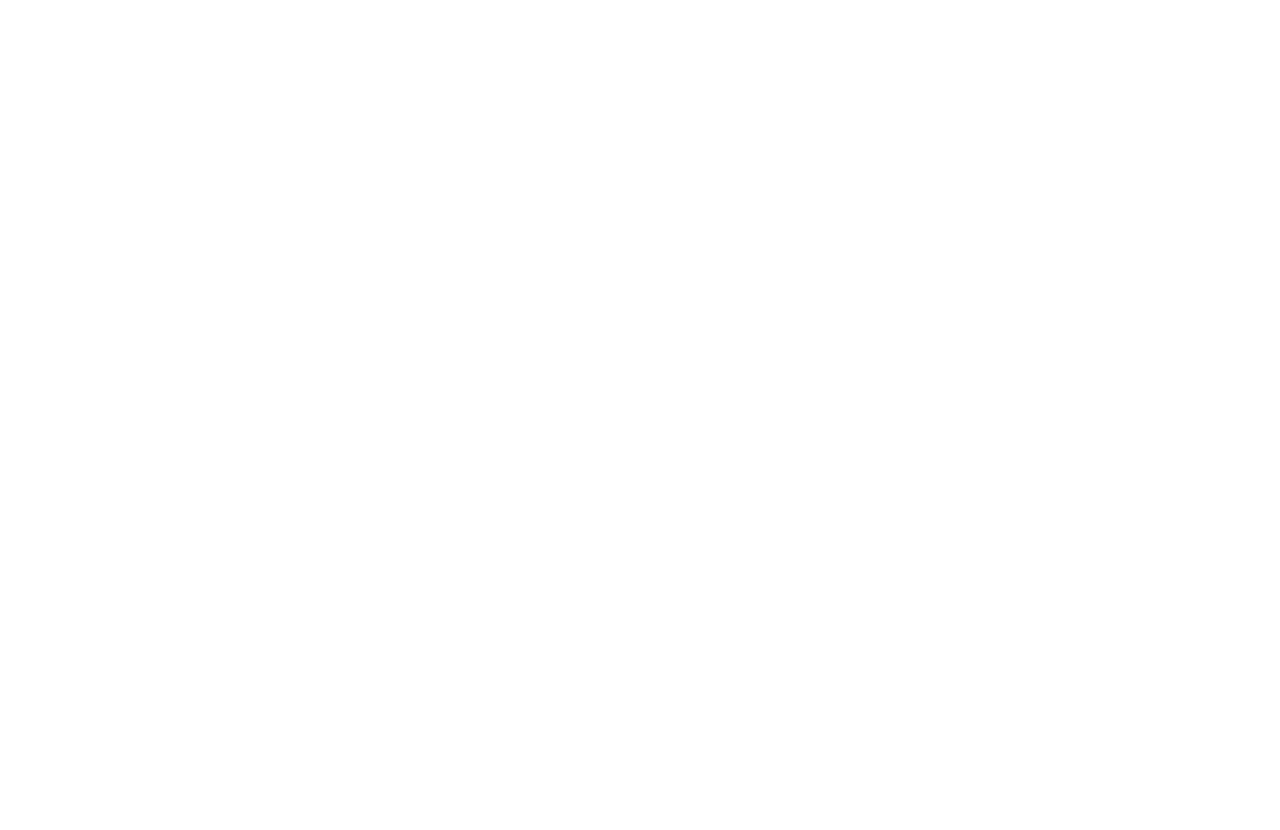
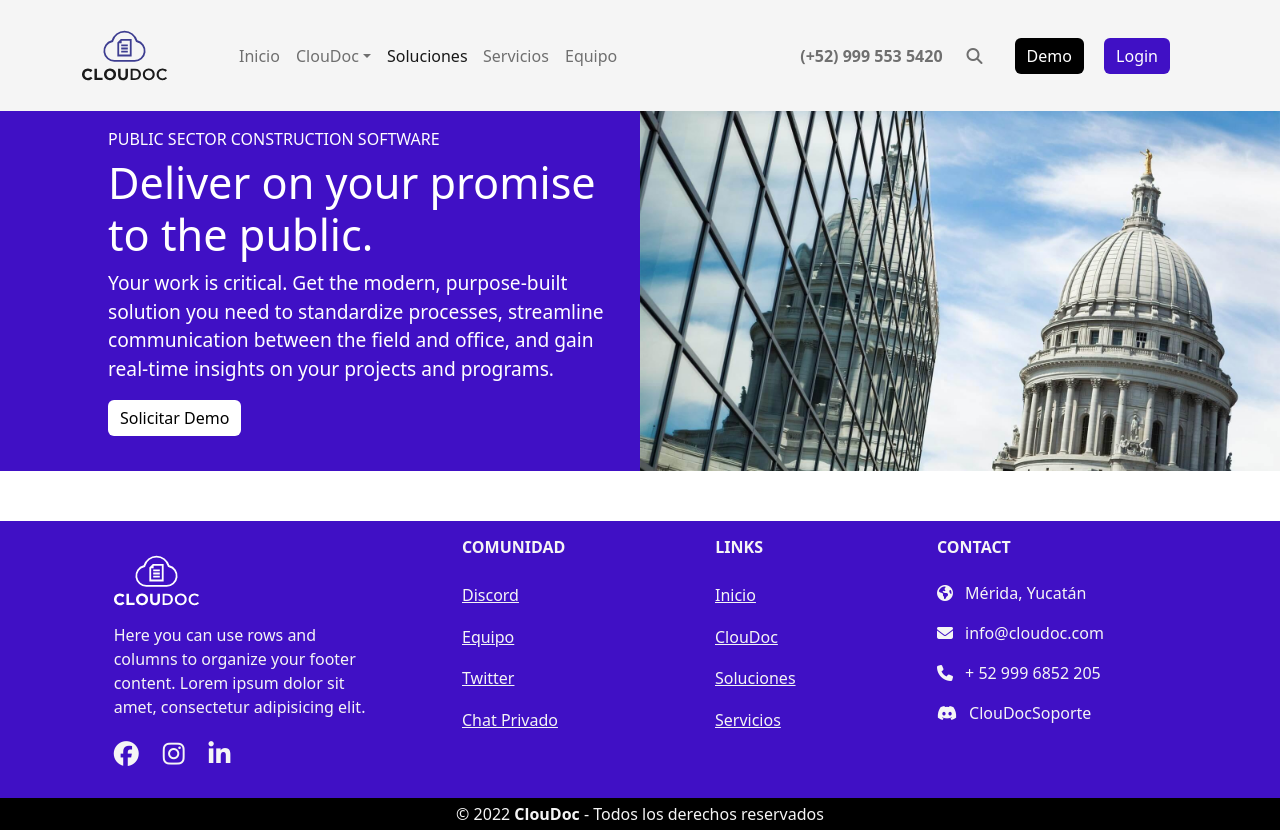
Before and after one commit to M1gu3l4ngel/ClouDoc, a plain HTML site: page pages/soluciones.html in a window 1280 px wide. Before the commit the page ends 800 px from the top, so only its background shows below. Drawn offline with nearby package versions, Linux system fonts and the light colour scheme.

Commit message:
Trabajando en Page Soluciones

```diff
--- a/css/styles.css
+++ b/css/styles.css
@@ -7,6 +7,7 @@
 /*--=======================================*/
 /* Comienzo del Header */
 /*--=======================================*/
+
 .navbar {
 	background-color: #f5f5f5;
 }
@@ -39,6 +40,7 @@
 	background-color: #4010c5;
 	color: #f5f5f5;
 }
+
 /*--=======================================*/
 /* Final del Header */
 /*--=======================================*/
@@ -46,6 +48,7 @@
 /*--=======================================*/
 /* Comienzo del Main */
 /*--=======================================*/
+
 .imgmain {
 	margin-top: 50px;
 }
@@ -62,6 +65,7 @@
 	margin-top: 44px;
 	margin-bottom: 43px;
 }
+
 /*--=======================================*/
 /* Final del Main */
 /*--=======================================*/
@@ -69,6 +73,7 @@
 /*--=======================================*/
 /* Comienzo del Main - ClouDoc */
 /*--=======================================*/
+
 .mtt {
 	margin-bottom: 30px;
 }
@@ -83,6 +88,7 @@
 	margin-bottom: 20px;
 	color: #4010c5;
 }
+
 /*--=======================================*/
 /* Final del Main - ClouDoc */
 /*--=======================================*/
@@ -90,6 +96,7 @@
 /*--=======================================*/
 /* Comienzo del Main - Contacto */
 /*--=======================================*/
+
 .col-md-6 h4 {
 	margin-bottom: 30px;
 }
@@ -99,6 +106,7 @@
 	font-weight: 500;
 	color: #4010c5;
 }
+
 .linkbold:hover {
 	text-decoration: none;
 	font-weight: 500;
@@ -112,13 +120,58 @@
 .linkservicios {
 	font-size: 15px;
 }
+
 /*--=======================================*/
 /* Final del Main - Contacto */
 /*--=======================================*/
 
+
+/*--=======================================*/
+/* Comienzo del Main - Soluciones */
+/*--=======================================*/
+
+.bgnew{
+	background-color: #4010c5;
+	color: #ffffff;
+}
+
+.jumbo-edit{
+	width: 520px;
+}
+
+#demosolucion {
+	background-color: #ffffff;
+	border-style: none;
+	color: #000000;
+	font-weight: 500;
+}
+
+#demosolucion:hover {
+	background-color: #f5f5f5;
+	border-style: none;
+}
+
+
+
+
+
+
+
+
+
+
+
+
+
+/*--=======================================*/
+/* Final del Main - Soluciones */
+/*--=======================================*/
+
+
 /*--=======================================*/
 /* Comienzo del Footer */
 /*--=======================================*/
+
 #footer {
 	margin-top: 50px;
 }
@@ -140,6 +193,7 @@
 .copyright {
 	color: #f5f5f5;
 }
+
 /*--=======================================*/
 /* Final del Footer */
 /*--=======================================*/
--- a/pages/soluciones.html
+++ b/pages/soluciones.html
@@ -0,0 +1,423 @@
+<!DOCTYPE html>
+<html lang="en">
+
+<head>
+    <meta charset="UTF-8" />
+    <meta http-equiv="X-UA-Compatible" content="IE=edge" />
+    <meta name="viewport" content="width=device-width, initial-scale=1.0" />
+    <link rel="icon" type="image/x-icon" href="../assets/img/favicon.svg" />
+    <title>Soluciones - ClouDoc📑</title>
+    <!--  Bootstrap -->
+    <link href="https://cdn.jsdelivr.net/npm/bootstrap@5.2.1/dist/css/bootstrap.min.css" rel="stylesheet"
+        integrity="sha384-iYQeCzEYFbKjA/T2uDLTpkwGzCiq6soy8tYaI1GyVh/UjpbCx/TYkiZhlZB6+fzT" crossorigin="anonymous" />
+    <!-- Animation Hover -->
+    <link href="../css/hover.css" rel="stylesheet" media="all" />
+    <!-- Animation Animated -->
+    <link rel="stylesheet" href="https://cdnjs.cloudflare.com/ajax/libs/animate.css/4.1.1/animate.min.css" />
+    <!-- CSS -->
+    <link rel="stylesheet" href="../css/styles.css" />
+    <!-- Iconos -->
+    <script src="https://kit.fontawesome.com/5de37ddf45.js" crossorigin="anonymous"></script>
+    <link href="//maxcdn.bootstrapcdn.com/font-awesome/4.2.0/css/font-awesome.min.css" rel="stylesheet" media="all" />
+</head>
+
+<body>
+    <!--=======================================-->
+    <!-- Comienzo del Header -->
+    <!--=======================================-->
+    <header>
+        <nav class="navbar navbar-expand-lg d-flex">
+            <div class="container">
+                <a class="navbar-brand me-5" href="#">
+                    <img src="../assets/img/logonegro.svg" alt="Logo Principal" width="85" height="85" />
+                </a>
+                <button class="navbar-toggler" type="button" data-bs-toggle="collapse"
+                    data-bs-target="#navbarNavDropdown" aria-controls="navbarNavDropdown" aria-expanded="false"
+                    aria-label="Toggle navigation">
+                    <span class="navbar-toggler-icon"></span>
+                </button>
+                <div class="collapse navbar-collapse justify-content-start ms-3" id="navbarNavDropdown">
+                    <ul class="navbar-nav">
+                        <li class="nav-item hvr-underline-from-left">
+                            <a class="nav-link" aria-current="page" href="../index.html">Inicio</a>
+                        </li>
+                        <li class="nav-item dropdown">
+                            <a class="nav-link dropdown-toggle hvr-underline-from-left" href="#" role="button"
+                                data-bs-toggle="dropdown" aria-expanded="false">ClouDoc</a>
+                            <ul class="dropdown-menu">
+                                <li>
+                                    <a class="dropdown-item" href="../pages/cloudoc.html">ClouDoc</a>
+                                </li>
+                                <li>
+                                    <a class="dropdown-item" href="../pages/contacto.html">Contacto</a>
+                                </li>
+                                <li>
+                                    <a class="dropdown-item" href="../pages/documentacion.html">Documentacion</a>
+                                </li>
+                            </ul>
+                        </li>
+                        <li class="nav-item hvr-underline-from-left">
+                            <a class="nav-link active" href="../pages/soluciones.html">Soluciones</a>
+                        </li>
+                        <li class="nav-item hvr-underline-from-left">
+                            <a class="nav-link" href="../pages/servicios.html">Servicios</a>
+                        </li>
+                        <li class="nav-item hvr-underline-from-left">
+                            <a class="nav-link" href="../pages/equipo.html">Equipo</a>
+                        </li>
+                    </ul>
+                    <div class="container d-flex justify-content-end navbar-nav align-items-center">
+                        <li class="nav-item ms-2">
+                            <a class="nav-link numero d-lg-none d-xl-block d-md-block d-md-none d-lg-block d-sm-none d-md-block d-none d-sm-block"
+                                href="https://www.whatsapp.com/?lang=es" target="_blank">(+52) 999 553 5420</a>
+                        </li>
+                        <li class="nav-item ms-2">
+                            <a class="nav-link numero" href="#">
+                                <i
+                                    class="fa-solid fa-magnifying-glass me-2 d-none d-sm-block d-sm-none d-md-block d-md-none d-lg-block"></i>
+                            </a>
+                        </li>
+                        <li class="nav-item ms-2">
+                            <a class="nav-link numero d-inline" href="https://www.whatsapp.com/?lang=es"
+                                target="_blank">
+                                <button class="btn btn-dark" type="button" id="demo">Demo</button>
+                            </a>
+                            <a class="nav-link numero d-inline" href="#">
+                                <button class="btn btn-dark me-2" type="button" id="login">Login</button>
+                            </a>
+                        </li>
+                    </div>
+                </div>
+            </div>
+        </nav>
+    </header>
+    <!--=======================================-->
+    <!-- Final del Header -->
+    <!--=======================================-->
+
+    <!--=======================================-->
+    <!-- Comienzo del Main -->
+    <!--=======================================-->
+    <main class="main">
+        <div class="container-fluid">
+
+
+            <div class="row">
+                <div class="col-md-6 bgnew d-flex align-items-center justify-content-end">
+                    <div class="jumbotron jumbo-edit">
+                        <h6>
+                            PUBLIC SECTOR CONSTRUCTION SOFTWARE
+                        </h6>
+                        <h1>
+                            Deliver on your promise to the public.
+                        </h1>
+                        <p>
+                            Your work is critical. Get the modern, purpose-built solution you need to standardize
+                            processes, streamline communication between the field and office, and gain real-time
+                            insights on your projects and programs.
+                        </p>
+                        <p>
+                            <button class="btn btn-dark" type="button" id="demosolucion">Solicitar Demo</button>
+                        </p>
+                    </div>
+                </div>
+                <div class="col-md-6 px-0">
+                    <img alt="Bootstrap Image Preview" src="../assets/img/jcr_content.jpg" class="img-fluid" />
+                </div>
+            </div>
+        </div>
+
+
+        <!-- <div class="row">
+                <div class="col-md-12">
+                    <h3 class="text-center">
+                        h3. Lorem ipsum dolor sit amet.
+                    </h3>
+                    <p class="text-center">
+                        Lorem ipsum dolor sit amet, <strong>consectetur adipiscing elit</strong>. Aliquam eget sapien
+                        sapien. Curabitur in metus urna. In hac habitasse platea dictumst. Phasellus eu sem sapien, sed
+                        vestibulum velit. Nam purus nibh, lacinia non faucibus et, pharetra in dolor. Sed iaculis
+                        posuere diam ut cursus. <em>Morbi commodo sodales nisi id sodales. Proin consectetur, nisi id
+                            commodo imperdiet, metus nunc consequat lectus, id bibendum diam velit et dui.</em> Proin
+                        massa magna, vulputate nec bibendum nec, posuere nec lacus. <small>Aliquam mi erat, aliquam vel
+                            luctus eu, pharetra quis elit. Nulla euismod ultrices massa, et feugiat ipsum consequat
+                            eu.</small>
+                    </p>
+                    <div class="row">
+                        <div class="col-md-6">
+                            <h2>
+                                Heading
+                            </h2>
+                            <p>
+                                Donec id elit non mi porta gravida at eget metus. Fusce dapibus, tellus ac cursus
+                                commodo, tortor mauris condimentum nibh, ut fermentum massa justo sit amet risus. Etiam
+                                porta sem malesuada magna mollis euismod. Donec sed odio dui.
+                            </p>
+                            <p>
+                                <a class="btn" href="#">View details »</a>
+                            </p>
+                        </div>
+                        <div class="col-md-6">
+                            <img alt="Bootstrap Image Preview"
+                                src="https://www.layoutit.com/img/sports-q-c-140-140-3.jpg" />
+                        </div>
+                    </div>
+                    <div class="row">
+                        <div class="col-md-6">
+                            <img alt="Bootstrap Image Preview"
+                                src="https://www.layoutit.com/img/sports-q-c-140-140-3.jpg" />
+                        </div>
+                        <div class="col-md-6">
+                            <h2>
+                                Heading
+                            </h2>
+                            <p>
+                                Donec id elit non mi porta gravida at eget metus. Fusce dapibus, tellus ac cursus
+                                commodo, tortor mauris condimentum nibh, ut fermentum massa justo sit amet risus. Etiam
+                                porta sem malesuada magna mollis euismod. Donec sed odio dui.
+                            </p>
+                            <p>
+                                <a class="btn" href="#">View details »</a>
+                            </p>
+                        </div>
+                    </div>
+                    <div class="row">
+                        <div class="col-md-6">
+                            <h2>
+                                Heading
+                            </h2>
+                            <p>
+                                Donec id elit non mi porta gravida at eget metus. Fusce dapibus, tellus ac cursus
+                                commodo, tortor mauris condimentum nibh, ut fermentum massa justo sit amet risus. Etiam
+                                porta sem malesuada magna mollis euismod. Donec sed odio dui.
+                            </p>
+                            <p>
+                                <a class="btn" href="#">View details »</a>
+                            </p>
+                        </div>
+                        <div class="col-md-6">
+                            <img alt="Bootstrap Image Preview"
+                                src="https://www.layoutit.com/img/sports-q-c-140-140-3.jpg" />
+                        </div>
+                    </div>
+                    <div class="row">
+                        <div class="col-md-6">
+                            <img alt="Bootstrap Image Preview"
+                                src="https://www.layoutit.com/img/sports-q-c-140-140-3.jpg" />
+                        </div>
+                        <div class="col-md-6">
+                            <h2>
+                                Heading
+                            </h2>
+                            <p>
+                                Donec id elit non mi porta gravida at eget metus. Fusce dapibus, tellus ac cursus
+                                commodo, tortor mauris condimentum nibh, ut fermentum massa justo sit amet risus. Etiam
+                                porta sem malesuada magna mollis euismod. Donec sed odio dui.
+                            </p>
+                            <p>
+                                <a class="btn" href="#">View details »</a>
+                            </p>
+                        </div>
+                    </div>
+                    <div class="row">
+                        <div class="col-md-6">
+                            <h2>
+                                Heading
+                            </h2>
+                            <p>
+                                Donec id elit non mi porta gravida at eget metus. Fusce dapibus, tellus ac cursus
+                                commodo, tortor mauris condimentum nibh, ut fermentum massa justo sit amet risus. Etiam
+                                porta sem malesuada magna mollis euismod. Donec sed odio dui.
+                            </p>
+                            <p>
+                                <a class="btn" href="#">View details »</a>
+                            </p>
+                        </div>
+                        <div class="col-md-6">
+                            <img alt="Bootstrap Image Preview"
+                                src="https://www.layoutit.com/img/sports-q-c-140-140-3.jpg" />
+                        </div>
+                    </div>
+                </div>
+            </div> -->
+
+        <!-- <div class="row">
+                <div class="col-md-12">
+                    <p class="text-center">
+                        Lorem ipsum dolor sit amet, <strong>consectetur adipiscing elit</strong>. Aliquam eget sapien
+                        sapien. Curabitur in metus urna. In hac habitasse platea dictumst. Phasellus eu sem sapien, sed
+                        vestibulum velit. Nam purus nibh, lacinia non faucibus et, pharetra in dolor. Sed iaculis
+                        posuere diam ut cursus. <em>Morbi commodo sodales nisi id sodales. Proin consectetur, nisi id
+                            commodo imperdiet, metus nunc consequat lectus, id bibendum diam velit et dui.</em> Proin
+                        massa magna, vulputate nec bibendum nec, posuere nec lacus. <small>Aliquam mi erat, aliquam vel
+                            luctus eu, pharetra quis elit. Nulla euismod ultrices massa, et feugiat ipsum consequat
+                            eu.</small>
+                    </p>
+                    <div class="row">
+                        <div class="col-md-4">
+                            <h2>
+                                Heading
+                            </h2>
+                            <p>
+                                Donec id elit non mi porta gravida at eget metus. Fusce dapibus, tellus ac cursus
+                                commodo, tortor mauris condimentum nibh, ut fermentum massa justo sit amet risus. Etiam
+                                porta sem malesuada magna mollis euismod. Donec sed odio dui.
+                            </p>
+                            <p>
+                                <a class="btn" href="#">View details »</a>
+                            </p>
+                        </div>
+                        <div class="col-md-4">
+                            <h2>
+                                Heading
+                            </h2>
+                            <p>
+                                Donec id elit non mi porta gravida at eget metus. Fusce dapibus, tellus ac cursus
+                                commodo, tortor mauris condimentum nibh, ut fermentum massa justo sit amet risus. Etiam
+                                porta sem malesuada magna mollis euismod. Donec sed odio dui.
+                            </p>
+                            <p>
+                                <a class="btn" href="#">View details »</a>
+                            </p>
+                        </div>
+                        <div class="col-md-4">
+                            <h2>
+                                Heading
+                            </h2>
+                            <p>
+                                Donec id elit non mi porta gravida at eget metus. Fusce dapibus, tellus ac cursus
+                                commodo, tortor mauris condimentum nibh, ut fermentum massa justo sit amet risus. Etiam
+                                porta sem malesuada magna mollis euismod. Donec sed odio dui.
+                            </p>
+                            <p>
+                                <a class="btn" href="#">View details »</a>
+                            </p>
+                        </div>
+                    </div>
+                    <div class="row">
+                        <div class="col-md-12">
+
+                            <button type="button" class="btn btn-success btn-md">
+                                Button
+                            </button>
+                            <p class="text-center">
+                                Lorem ipsum dolor sit amet, <strong>consectetur adipiscing elit</strong>. Aliquam eget
+                                sapien sapien. Curabitur in metus urna. In hac habitasse platea dictumst. Phasellus eu
+                                sem sapien, sed vestibulum velit. Nam purus nibh, lacinia non faucibus et, pharetra in
+                                dolor. Sed iaculis posuere diam ut cursus. <em>Morbi commodo sodales nisi id sodales.
+                                    Proin consectetur, nisi id commodo imperdiet, metus nunc consequat lectus, id
+                                    bibendum diam velit et dui.</em> Proin massa magna, vulputate nec bibendum nec,
+                                posuere nec lacus. <small>Aliquam mi erat, aliquam vel luctus eu, pharetra quis elit.
+                                    Nulla euismod ultrices massa, et feugiat ipsum consequat eu.</small>
+                            </p>
+                        </div>
+                    </div>
+                    <div class="row">
+                        <div class="col-md-12">
+                            <div class="jumbotron">
+                                <h2>
+                                    Hello, world!
+                                </h2>
+                                <p>
+                                    This is a template for a simple marketing or informational website. It includes a
+                                    large callout called the hero unit and three supporting pieces of content. Use it as
+                                    a starting point to create something more unique.
+                                </p>
+                                <p>
+                                    <a class="btn btn-primary btn-large" href="#">Learn more</a>
+                                </p>
+                            </div>
+                        </div>
+                    </div>
+                </div>
+            </div> -->
+        </div>
+    </main>
+    <!--=======================================-->
+    <!-- Final del Main -->
+    <!--=======================================-->
+
+    <!--=======================================-->
+    <!-- Comienzo del Footer -->
+    <!--=======================================-->
+    <footer class="text-center text-lg-start bg-light text-muted" id="footer">
+        <section class="section__footer">
+            <div class="container text-center text-md-start">
+                <div class="row mt-3">
+                    <div class="col-md-3 col-lg-4 col-xl-3 mx-auto mb-4">
+                        <img src="../assets/img/logoblanco.svg" width="85" height="85" alt="Logo Footer" />
+                        <p>
+                            Here you can use rows and columns to organize your footer content. Lorem ipsum dolor sit
+                            amet, consectetur adipisicing
+                            elit.
+                        </p>
+                        <div class="btn-group" role="group" aria-label="Basic example">
+                            <a class="nav-link numero btnfooter" href="#"><i class="fa-brands fa-facebook me-4"></i></a>
+                            <a class="nav-link numero btnfooter" href="#"><i
+                                    class="fa-brands fa-instagram me-4"></i></a>
+                            <a class="nav-link numero btnfooter" href="#"><i class="fa-brands fa-linkedin me-4"></i></a>
+                        </div>
+                    </div>
+                    <div class="col-md-2 col-lg-2 col-xl-2 mx-auto mb-4">
+                        <h6 class="text-uppercase fw-bold mb-4">Comunidad</h6>
+                        <p>
+                            <a href="#!" class="text-reset hvr-shrink">Discord</a>
+                        </p>
+                        <p>
+                            <a href="#!" class="text-reset hvr-shrink">Equipo</a>
+                        </p>
+                        <p>
+                            <a href="#!" class="text-reset hvr-shrink">Twitter</a>
+                        </p>
+                        <p>
+                            <a href="#!" class="text-reset hvr-shrink">Chat Privado</a>
+                        </p>
+                    </div>
+                    <div class="col-md-3 col-lg-2 col-xl-2 mx-auto mb-4">
+                        <h6 class="text-uppercase fw-bold mb-4">Links</h6>
+                        <p>
+                            <a href="../index.html" class="text-reset hvr-shrink">Inicio</a>
+                        </p>
+                        <p>
+                            <a href="../pages/cloudoc.html" class="text-reset hvr-shrink">ClouDoc</a>
+                        </p>
+                        <p>
+                            <a href="../pages/soluciones.html" class="text-reset hvr-shrink">Soluciones</a>
+                        </p>
+                        <p>
+                            <a href="../pages/servicios.html" class="text-reset hvr-shrink">Servicios</a>
+                        </p>
+                    </div>
+                    <div class="col-md-4 col-lg-3 col-xl-3 mb-md-0 mb-4">
+                        <h6 class="text-uppercase fw-bold mb-4">Contact</h6>
+                        <p>
+                            <i class="fa-solid fa-earth-americas me-2"></i>
+                            Mérida, Yucatán
+                        </p>
+                        <p>
+                            <i class="fa-solid fa-envelope me-2"></i>
+                            info@cloudoc.com
+                        </p>
+                        <p><i class="fa-solid fa-phone me-2"></i> + 52 999 6852 205</p>
+                        <p>
+                            <i class="fa-brands fa-discord me-2"></i>
+                            ClouDocSoporte
+                        </p>
+                    </div>
+                </div>
+            </div>
+        </section>
+        <div class="text-center p-1 bg-black copyright">© 2022 <strong>ClouDoc</strong> - Todos los derechos reservados
+        </div>
+    </footer>
+    <!--=======================================-->
+    <!-- Final del Footer -->
+    <!--=======================================-->
+
+    <!-- Script de Bootstrap -->
+    <script src="https://cdn.jsdelivr.net/npm/bootstrap@5.2.1/dist/js/bootstrap.bundle.min.js"
+        integrity="sha384-u1OknCvxWvY5kfmNBILK2hRnQC3Pr17a+RTT6rIHI7NnikvbZlHgTPOOmMi466C8"
+        crossorigin="anonymous"></script>
+</body>
+
+</html>
```
Also changed, not shown: index.html (+33 -45 lines), pages/cloudoc.html (+47 -50 lines), pages/contacto.html (+35 -44 lines), assets/img/cloudocimg.jpg (added), assets/img/jcr_content.jpg (added).
